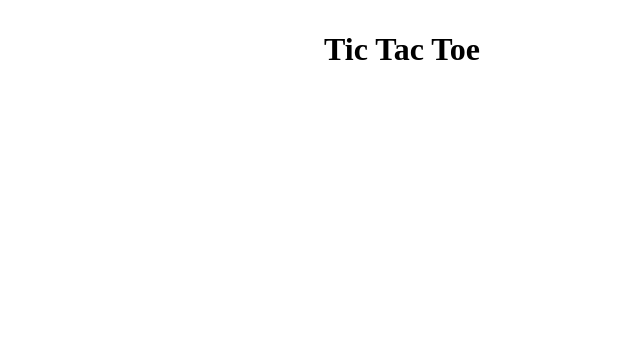
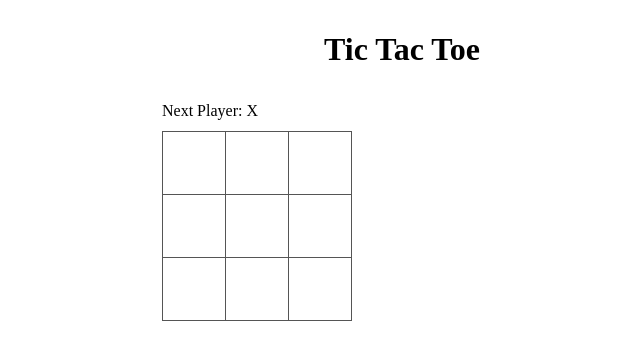
Before and after one commit to front-loop/react-dev-tic-tac-toe, a React (Vite) app: page / in a window 1280 px wide. Shown: the top 360 px of the page, without its empty margins (238-878 px from the left). Built offline with nearby package versions, Linux system fonts and the light colour scheme.

Commit message:
chore: mvp

```diff
--- a/index.html
+++ b/index.html
@@ -3,7 +3,7 @@
   <head>
     <meta charset="UTF-8" />
     <meta name="viewport" content="width=device-width, initial-scale=1.0" />
-    <title>Minimal React</title>
+    <title>Tic Tac Toe</title>
   </head>
   <body>
     <div id="root"></div>
--- a/src/app.css
+++ b/src/app.css
@@ -16,3 +16,21 @@
   margin: 32px 0;
   text-align: center;
 }
+
+.status {
+  margin-bottom: 8px;
+}
+
+.square {
+  width: 64px;
+  height: 64px;
+  margin-right: -1px;
+  margin-bottom: -1px;
+  float: left;
+  border: 1px solid #555;
+  background-color: transparent;
+  font-weight: bold;
+  font-size: 32px;
+  text-align: center;
+  cursor: pointer;
+}
--- a/src/app.tsx
+++ b/src/app.tsx
@@ -1,14 +1,13 @@
 import { FC } from 'react'
+import { AppProps } from './types'
+import Board from './components/board'
 import './app.css'
-
-interface AppProps {
-  title: string
-}
 
 const App: FC<AppProps> = ({ title }) => {
   return (
     <div className="app">
       <h1 className="title">{title}</h1>
+      <Board />
     </div>
   )
 }
--- /dev/null
+++ b/src/components/board.tsx
@@ -0,0 +1,57 @@
+import { FC, useState } from 'react'
+import { BoardProps, SquareValue } from '../types'
+import { calculateWinner } from '../utils'
+import Square from './square'
+
+const Board: FC<BoardProps> = () => {
+  const [squares, setSquares] = useState<SquareValue[]>(Array(9).fill(null))
+  const [xIsNext, setXIsNext] = useState(true)
+  const winner = calculateWinner(squares)
+  let status
+
+  if (winner) {
+    status = 'Winner: ' + winner
+  } else if (squares.every(Boolean)) {
+    status = 'Draw'
+  } else {
+    status = 'Next Player: ' + (xIsNext ? 'X' : 'O')
+  }
+
+  function handleClick(i: number) {
+    if (squares[i] || calculateWinner(squares)) {
+      return
+    }
+
+    const nextSquares = squares.slice()
+    if (xIsNext) {
+      nextSquares[i] = 'X'
+    } else {
+      nextSquares[i] = 'O'
+    }
+    setSquares(nextSquares)
+    setXIsNext(!xIsNext)
+  }
+
+  return (
+    <>
+      <div className="status">{status}</div>
+      <div className="board-row">
+        <Square value={squares[0]} onSquareClick={() => handleClick(0)} />
+        <Square value={squares[1]} onSquareClick={() => handleClick(1)} />
+        <Square value={squares[2]} onSquareClick={() => handleClick(2)} />
+      </div>
+      <div className="board-row">
+        <Square value={squares[3]} onSquareClick={() => handleClick(3)} />
+        <Square value={squares[4]} onSquareClick={() => handleClick(4)} />
+        <Square value={squares[5]} onSquareClick={() => handleClick(5)} />
+      </div>
+      <div className="board-row">
+        <Square value={squares[6]} onSquareClick={() => handleClick(6)} />
+        <Square value={squares[7]} onSquareClick={() => handleClick(7)} />
+        <Square value={squares[8]} onSquareClick={() => handleClick(8)} />
+      </div>
+    </>
+  )
+}
+
+export default Board
--- /dev/null
+++ b/src/components/square.tsx
@@ -0,0 +1,8 @@
+import { FC } from 'react'
+import { SquareProps } from '../types'
+
+const Square: FC<SquareProps> = ({ value, onSquareClick }) => {
+  return <button className="square" onClick={onSquareClick}>{value}</button>
+}
+
+export default Square
--- /dev/null
+++ b/src/types.ts
@@ -0,0 +1,12 @@
+export type SquareValue = string | null
+
+export interface BoardProps {}
+
+export interface SquareProps {
+  value: SquareValue
+  onSquareClick: () => void
+}
+
+export interface AppProps {
+  title: string
+}
--- /dev/null
+++ b/src/utils.ts
@@ -0,0 +1,22 @@
+import { SquareValue } from "./types"
+
+export function calculateWinner(squares: SquareValue[]): SquareValue {
+  const lines = [
+    [0, 1, 2],
+    [3, 4, 5],
+    [6, 7, 8],
+    [0, 3, 6],
+    [1, 4, 7],
+    [2, 5, 8],
+    [0, 4, 8],
+    [2, 4, 6],
+  ]
+
+  for (let i = 0; i < lines.length; i++) {
+    const [a, b, c] = lines[i]
+    if (squares[a] && squares[a] === squares[b] && squares[a] === squares[c]) {
+      return squares[a]
+    }
+  }
+  return null
+}
```
Also changed, not shown: package.json (+4 -4 lines), 2 other files (tests, documents, lock files or other folders).
